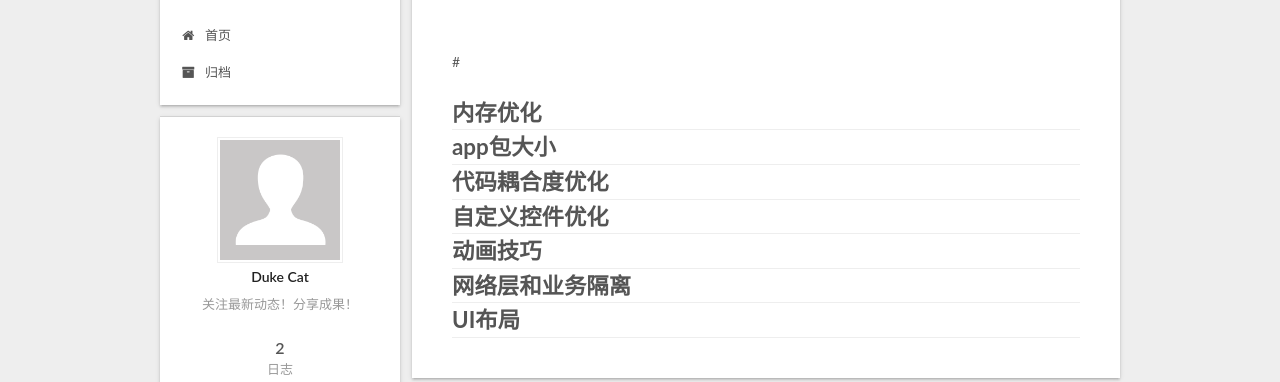
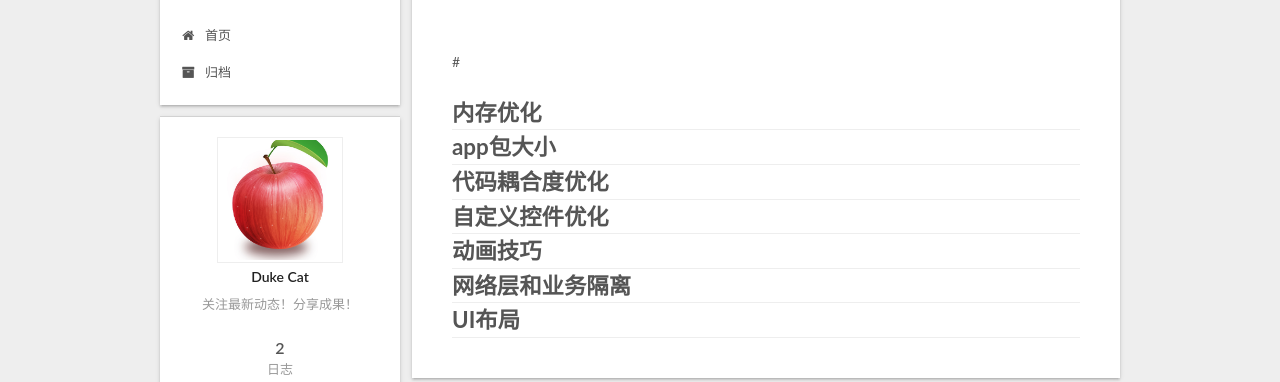
Before and after one commit to jidesspring/jidesspring.github.io, a plain HTML site: page index.html in a window 1280 px wide. Shown: the part 118-500 px from the top of the page. Drawn offline with Linux system fonts and the light colour scheme.

Commit message:
Site updated: 2019-05-30 16:56:50

```diff
--- a/css/main.css
+++ b/css/main.css
@@ -1823,7 +1823,7 @@ pre .javascript .function {
   width: 4px;
   height: 4px;
   border-radius: 50%;
-  background: #aa5322;
+  background: #4bffff;
 }
 .links-of-blogroll {
   font-size: 13px;
--- a/index.html
+++ b/index.html
@@ -237,7 +237,7 @@
     <span hidden itemprop="author" itemscope itemtype="http://schema.org/Person">
       <meta itemprop="name" content="Duke Cat">
       <meta itemprop="description" content>
-      <meta itemprop="image" content="/images/avatar.gif">
+      <meta itemprop="image" content="/images/user.png">
     </span>
 
     <span hidden itemprop="publisher" itemscope itemtype="http://schema.org/Organization">
@@ -357,7 +357,7 @@
     <span hidden itemprop="author" itemscope itemtype="http://schema.org/Person">
       <meta itemprop="name" content="Duke Cat">
       <meta itemprop="description" content>
-      <meta itemprop="image" content="/images/avatar.gif">
+      <meta itemprop="image" content="/images/user.png">
     </span>
 
     <span hidden itemprop="publisher" itemscope itemtype="http://schema.org/Organization">
@@ -521,7 +521,7 @@
         <div class="site-overview">
           <div class="site-author motion-element" itemprop="author" itemscope itemtype="http://schema.org/Person">
 
-              <img class="site-author-image" itemprop="image" src="/images/avatar.gif" alt="Duke Cat">
+              <img class="site-author-image" itemprop="image" src="/images/user.png" alt="Duke Cat">
 
               <p class="site-author-name" itemprop="name">Duke Cat</p>
               <p class="site-description motion-element" itemprop="description">关注最新动态！分享成果！</p>
```
Also changed, not shown: 2019/05/30/01/index.html (+2 -2 lines), 2019/05/30/02/index.html (+2 -2 lines), archives/2019/05/index.html (+1 -1 lines), archives/2019/index.html (+1 -1 lines), archives/index.html (+1 -1 lines), 回忆录/index.html (+1 -1 lines).
